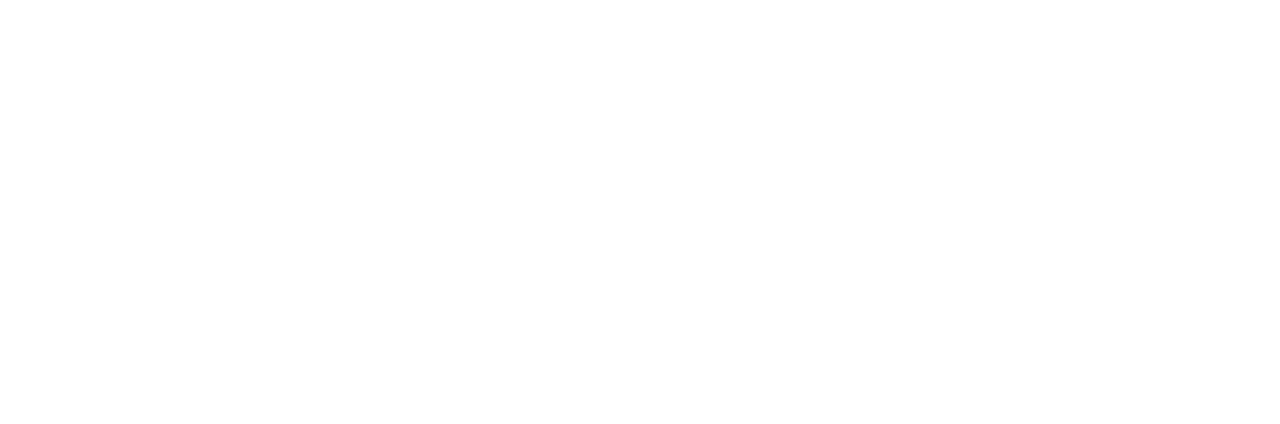
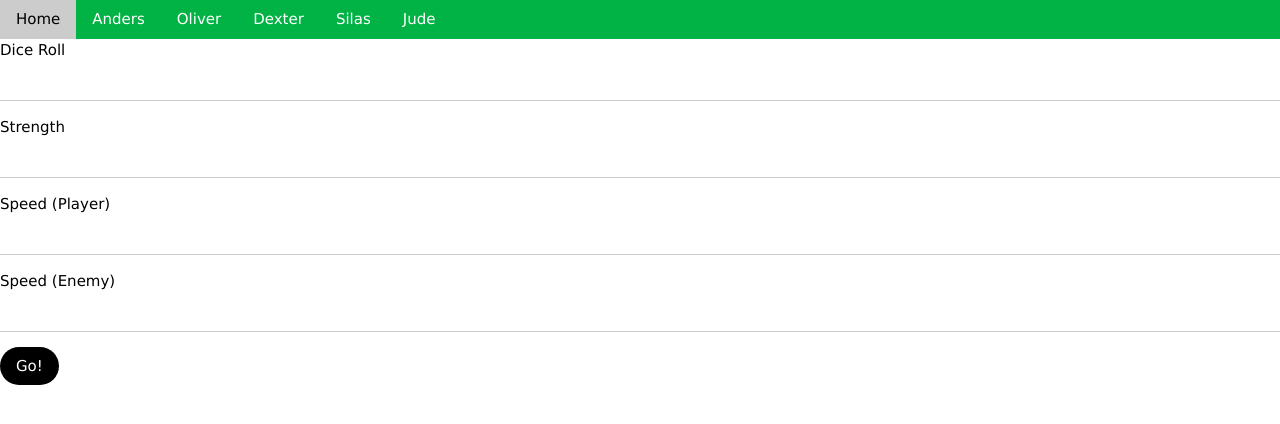
Before and after one commit to TheElementGuy/rag-damage-calculator, a plain HTML site: page index.html in a window 1280 px wide. Drawn offline with nearby package versions, Linux system fonts and the light colour scheme.

Commit message:
Update index.html

```diff
--- a/index.html
+++ b/index.html
@@ -9,5 +9,41 @@
 		<link rel="manifest" href="/site.webmanifest">
 		<meta name="viewport" content="width=device-width, initial-scale=1.0">
 		<link rel="stylesheet" href="https://www.w3schools.com/w3css/4/w3.css">
+		<link rel="stylesheet" href="/w3Colors.css">
 	</head>
+	<body>
+		<header class="w3-bar w3-theme-d5 w3-hide-small">
+			<button class="w3-button w3-bar-item w3-theme-hover">Home</button>
+			<button class="w3-button w3-bar-item w3-theme-hover">Anders</button>
+			<button class="w3-button w3-bar-item w3-theme-hover">Oliver</button>
+			<button class="w3-button w3-bar-item w3-theme-hover">Dexter</button>
+			<button class="w3-button w3-bar-item w3-theme-hover">Silas</button>
+			<button class="w3-button w3-bar-item w3-theme-hover">Jude</button>
+			<script>
+				function calculateDamage() {
+					var strength = document.getElementById("strength").value;
+					alert(strength);
+				}
+			</script>
+		</header>
+		<form class="w3-container>
+			<p>
+				<label>Dice Roll</label>
+				<input class="w3-input" type="text" id="strength">
+			</p>
+			<p>
+				<label>Strength</label>
+				<input class="w3-input" type="text">
+			</p>
+			<p>
+				<label>Speed (Player)</label>
+				<input class="w3-input" type="text">
+			</p>
+			<p>
+				<label>Speed (Enemy)</label>
+				<input class="w3-input" type="text">
+			</p>
+			<button class="w3-button w3-round-xxlarge w3-black w3-theme-hover" onclick="calculateDamage()">Go!</button>
+		</form>
+	</body>
 </html>
```
